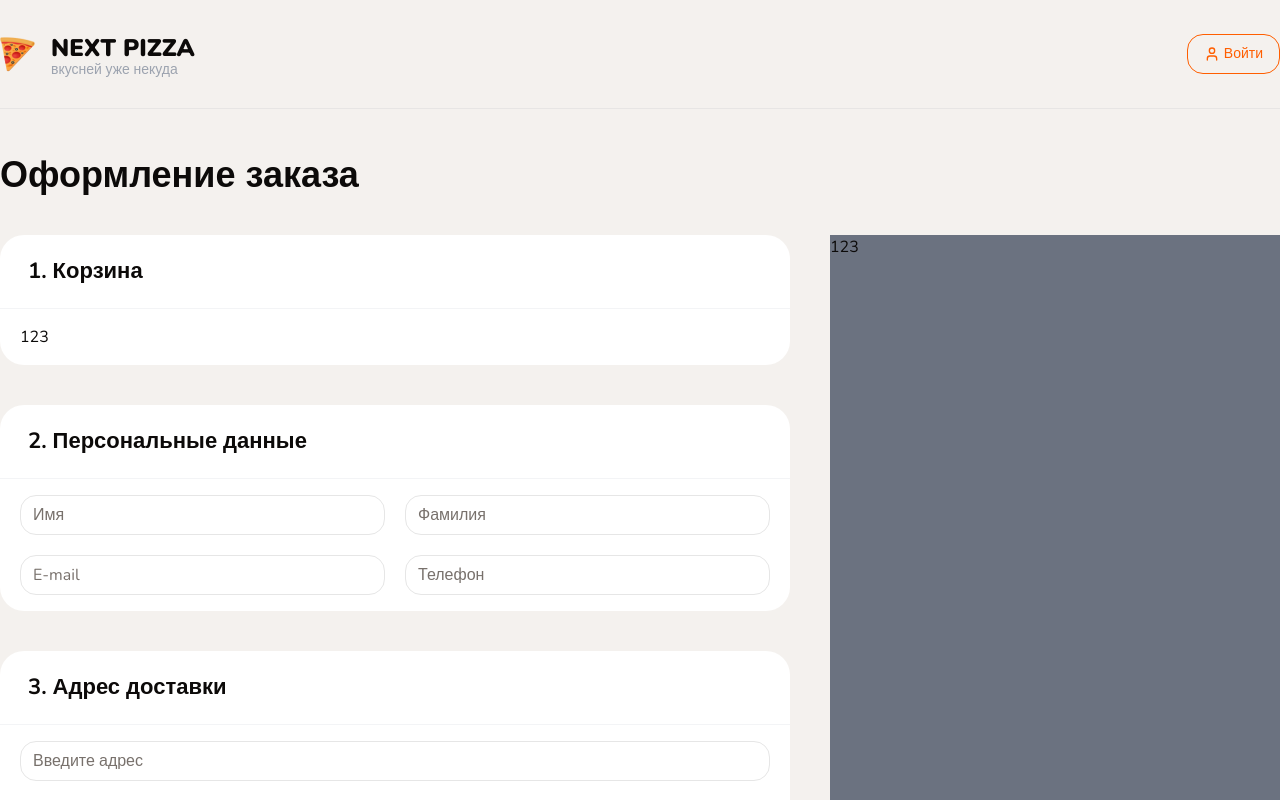
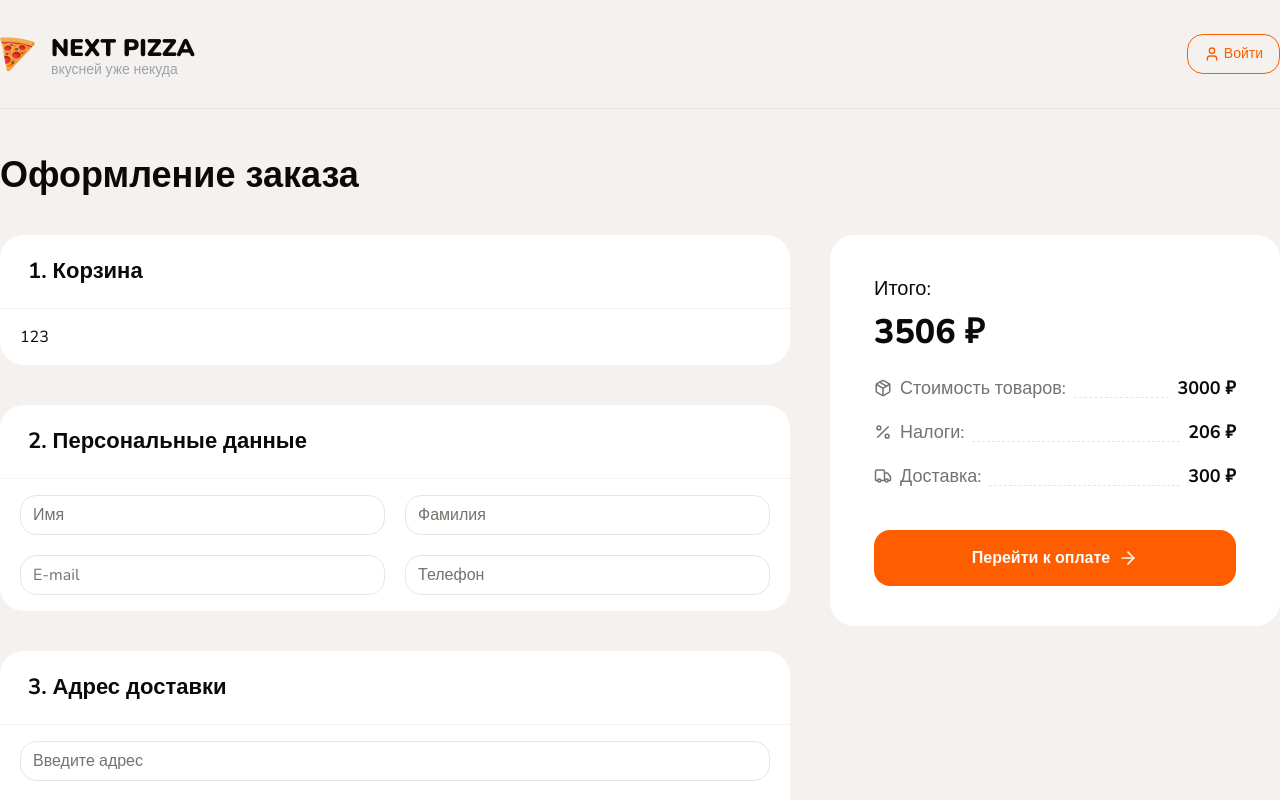
Before and after one commit to ValeraKaktotak/Next-Pizza-2024, a Next.js app: page /checkout in a window 1280 px wide. Shown: the top 800 px of the page. Built offline with nearby package versions, Linux system fonts and the light colour scheme; no server answers.

Commit message:
done checkout page main design

```diff
--- a/app/(checkout)/checkout/page.tsx
+++ b/app/(checkout)/checkout/page.tsx
@@ -1,5 +1,13 @@
-import { Container, Title, WhiteBlock } from '@/shared/components/shared'
-import { Input, Textarea } from '@/shared/components/ui'
+import { ArrowRight, Package, Percent, Truck } from 'lucide-react'
+
+//Components
+import {
+  CheckoutItemDetails,
+  Container,
+  Title,
+  WhiteBlock
+} from '@/shared/components/shared'
+import { Button, Input, Textarea } from '@/shared/components/ui'
 
 export default function CheckoutPage() {
   return (
@@ -43,7 +51,50 @@ export default function CheckoutPage() {
         </div>
 
         {/* Right Side */}
-        <div className='w-[450px] bg-gray-500'>123</div>
+        <div className='w-[450px]'>
+          <WhiteBlock className='sticky top-4 p-6'>
+            <div className='flex flex-col gap-1'>
+              <span className='text-xl'>Итого:</span>
+              <span className='text-[34px] font-extrabold'>3506 ₽</span>
+            </div>
+
+            <CheckoutItemDetails
+              title={
+                <div className='flex items-center'>
+                  <Package className='mr-2' size={18} />
+                  Стоимость товаров
+                </div>
+              }
+              value='3000'
+            />
+            <CheckoutItemDetails
+              title={
+                <div className='flex items-center'>
+                  <Percent className='mr-2' size={18} />
+                  Налоги
+                </div>
+              }
+              value='206'
+            />
+            <CheckoutItemDetails
+              title={
+                <div className='flex items-center'>
+                  <Truck className='mr-2' size={18} />
+                  Доставка
+                </div>
+              }
+              value='300'
+            />
+
+            <Button
+              type='submit'
+              className='mt-6 h-14 w-full rounded-2xl text-base font-bold'
+            >
+              Перейти к оплате
+              <ArrowRight className='ml-2 w-5' />
+            </Button>
+          </WhiteBlock>
+        </div>
       </div>
     </Container>
   )
--- /dev/null
+++ b/shared/components/shared/CheckoutItemDetails.tsx
@@ -0,0 +1,27 @@
+import React from 'react'
+
+//Libs
+import { cn } from '@/shared/lib/utils'
+
+interface Props {
+  title?: React.ReactNode
+  value?: string
+  className?: string
+}
+
+export const CheckoutItemDetails: React.FC<Props> = ({
+  className,
+  title,
+  value
+}) => {
+  return (
+    <div className={cn('my-4 flex', className)}>
+      <div className='flex flex-1 text-lg text-neutral-500'>
+        {title}:
+        <div className='relative -top-1 mx-2 flex-1 border-b border-dashed border-b-neutral-200' />
+      </div>
+
+      <span className='text-lg font-bold'>{value} ₽</span>
+    </div>
+  )
+}
--- a/shared/components/shared/index.ts
+++ b/shared/components/shared/index.ts
@@ -3,6 +3,7 @@ export { CartDrawer } from './CartDrawer'
 export { CartDrawerItem } from './CartDrawerItem'
 export { Categories } from './Categories'
 export { CheckboxFiltersGroup } from './CheckboxFiltersGroup'
+export { CheckoutItemDetails } from './CheckoutItemDetails'
 export { ChoosePizzaForm } from './ChoosePizzaForm'
 export { ChooseProductForm } from './ChooseProductForm'
 export { Container } from './Container'
```
Also changed, not shown: shared/components/shared/CartButton.tsx (+0 -11 lines).
